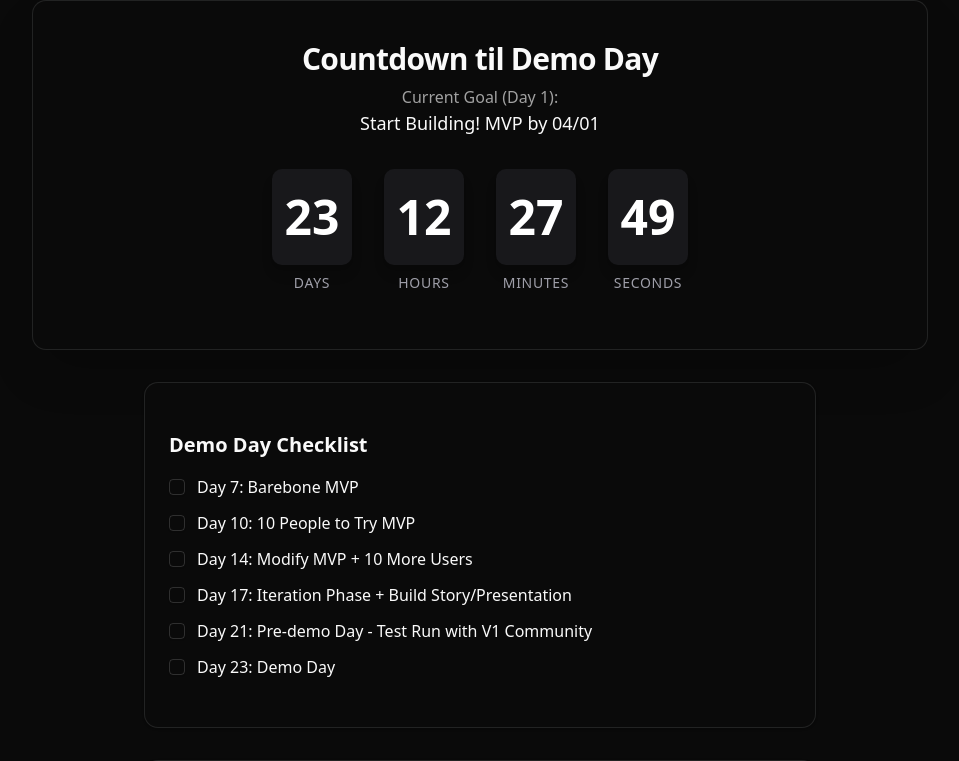
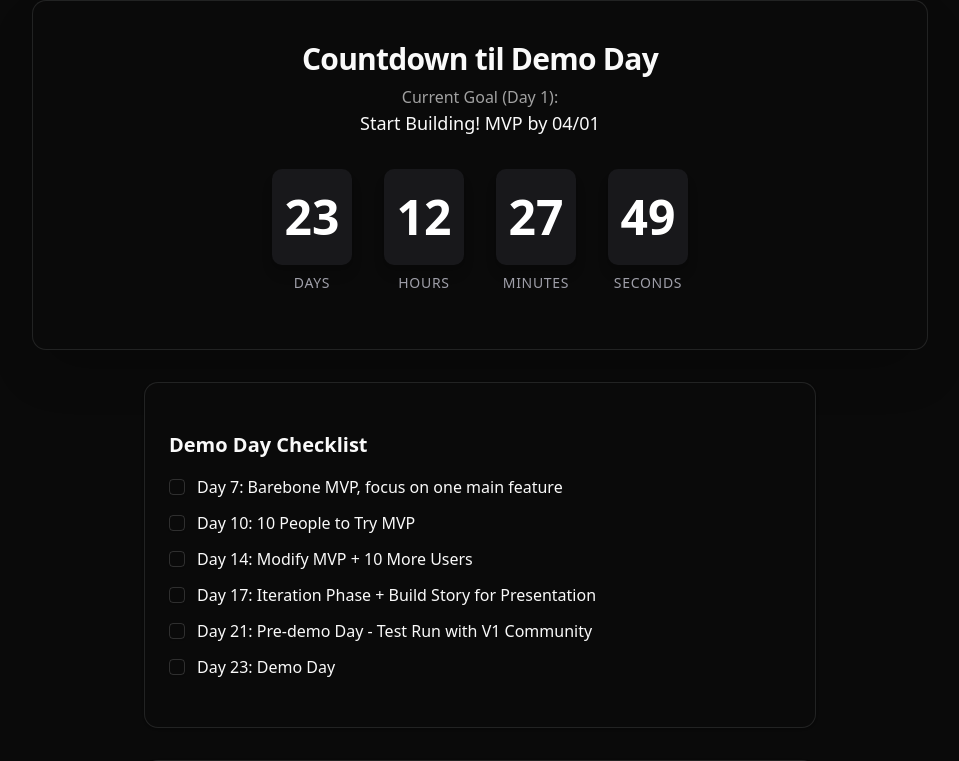
Before and after one commit to toanminhbui/countdown, a Next.js app: page / in a window 1280 px wide. Shown: the top 761 px of the page, without its empty margins (160-1119 px from the left). Built offline with nearby package versions, Linux system fonts and the light colour scheme; a web font is replaced by a local one.

Commit message:
updated messaging

```diff
--- a/src/components/ui/checklist.tsx
+++ b/src/components/ui/checklist.tsx
@@ -10,10 +10,10 @@ interface Task {
 }
 
 const initialTasks = [
-  { day: 7, text: 'Barebone MVP', completed: false },
+  { day: 7, text: 'Barebone MVP, focus on one main feature', completed: false },
   { day: 10, text: '10 People to Try MVP', completed: false },
   { day: 14, text: 'Modify MVP + 10 More Users', completed: false },
-  { day: 17, text: 'Iteration Phase + Build Story/Presentation', completed: false },
+  { day: 17, text: 'Iteration Phase + Build Story for Presentation', completed: false },
   { day: 21, text: 'Pre-demo Day - Test Run with V1 Community', completed: false },
   { day: 23, text: 'Demo Day', completed: false },
 ];
```
